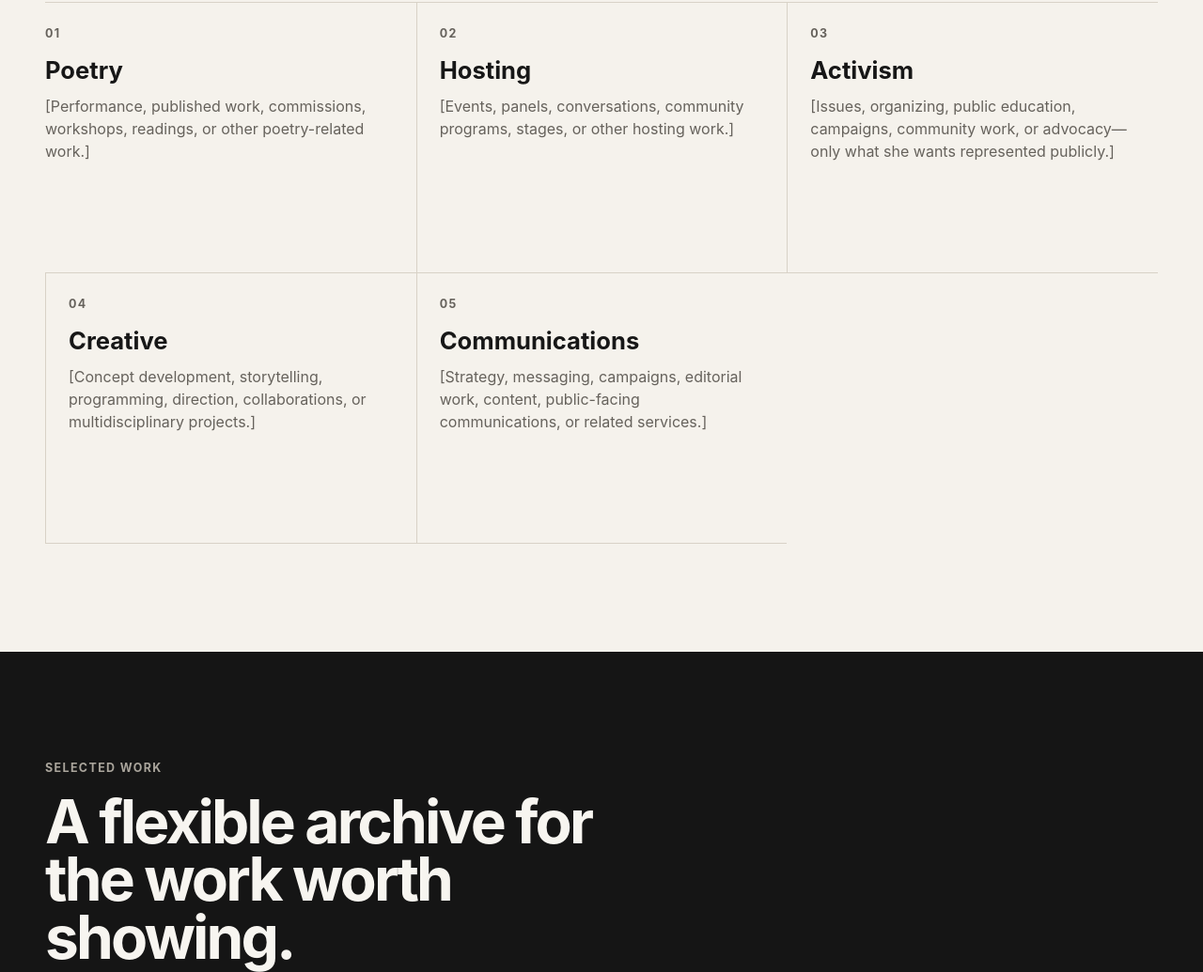
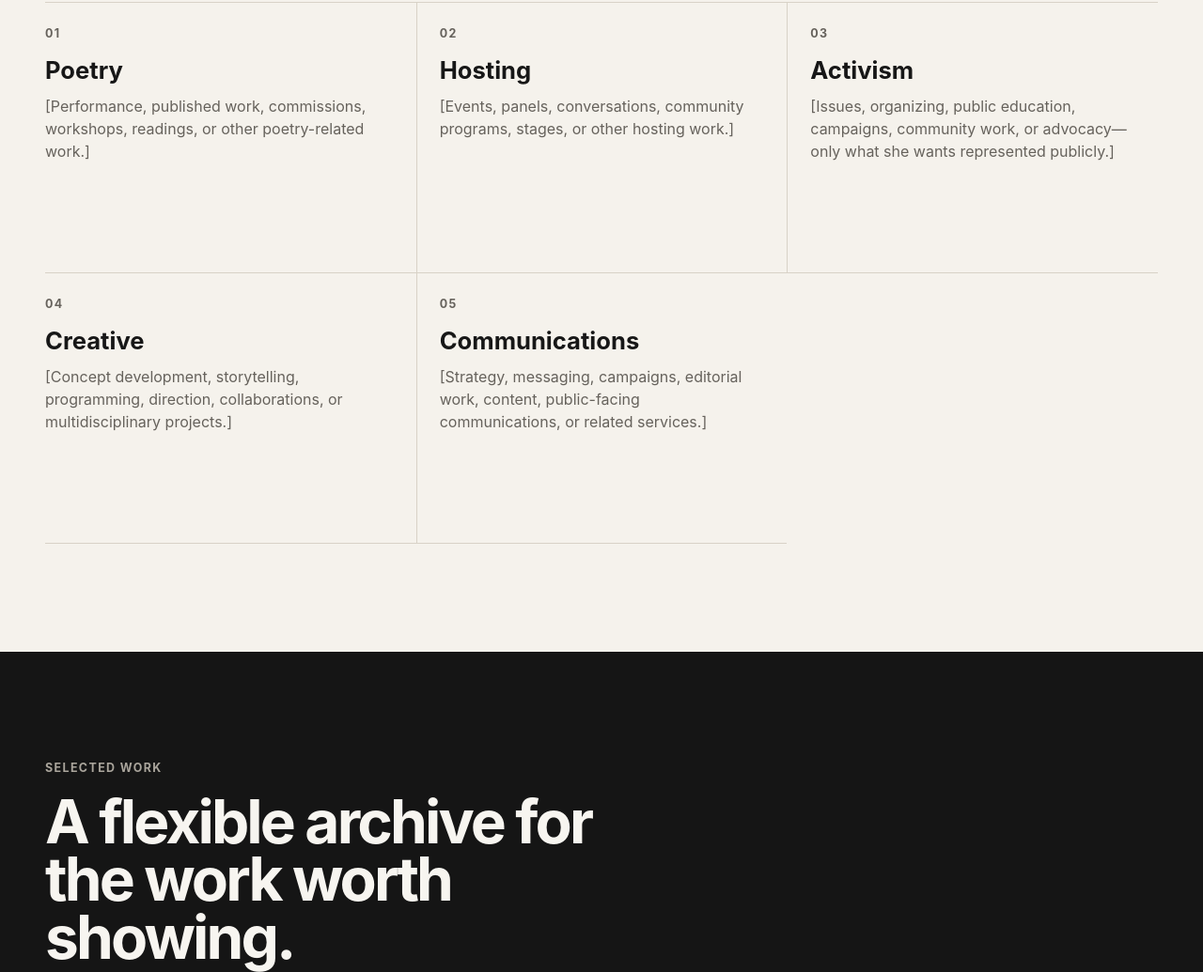
Before and after one commit to imanisworld/MS.HART, a plain HTML site: page index.html in a window 1280 px wide. Shown: the part 1773-2808 px from the top of the page at 94% size. Drawn offline with Linux system fonts and the light colour scheme.

Commit message:
Support tailored practice and inquiry fields

```diff
--- a/styles.css
+++ b/styles.css
@@ -43,6 +43,7 @@ video {
 
 button,
 input,
+select,
 textarea {
   font: inherit;
 }
@@ -301,6 +302,11 @@ h3 {
   border-left: 1px solid var(--line);
 }
 
+.card:nth-child(3n + 1) {
+  padding-left: 0;
+  border-left: 0;
+}
+
 .card p:last-child {
   color: var(--muted);
 }
@@ -336,6 +342,7 @@ h3 {
 }
 
 .contact-form input,
+.contact-form select,
 .contact-form textarea {
   width: 100%;
   padding: 0.9rem 0;
@@ -347,6 +354,7 @@ h3 {
 }
 
 .contact-form input:focus,
+.contact-form select:focus,
 .contact-form textarea:focus {
   border-color: var(--text);
 }
```
